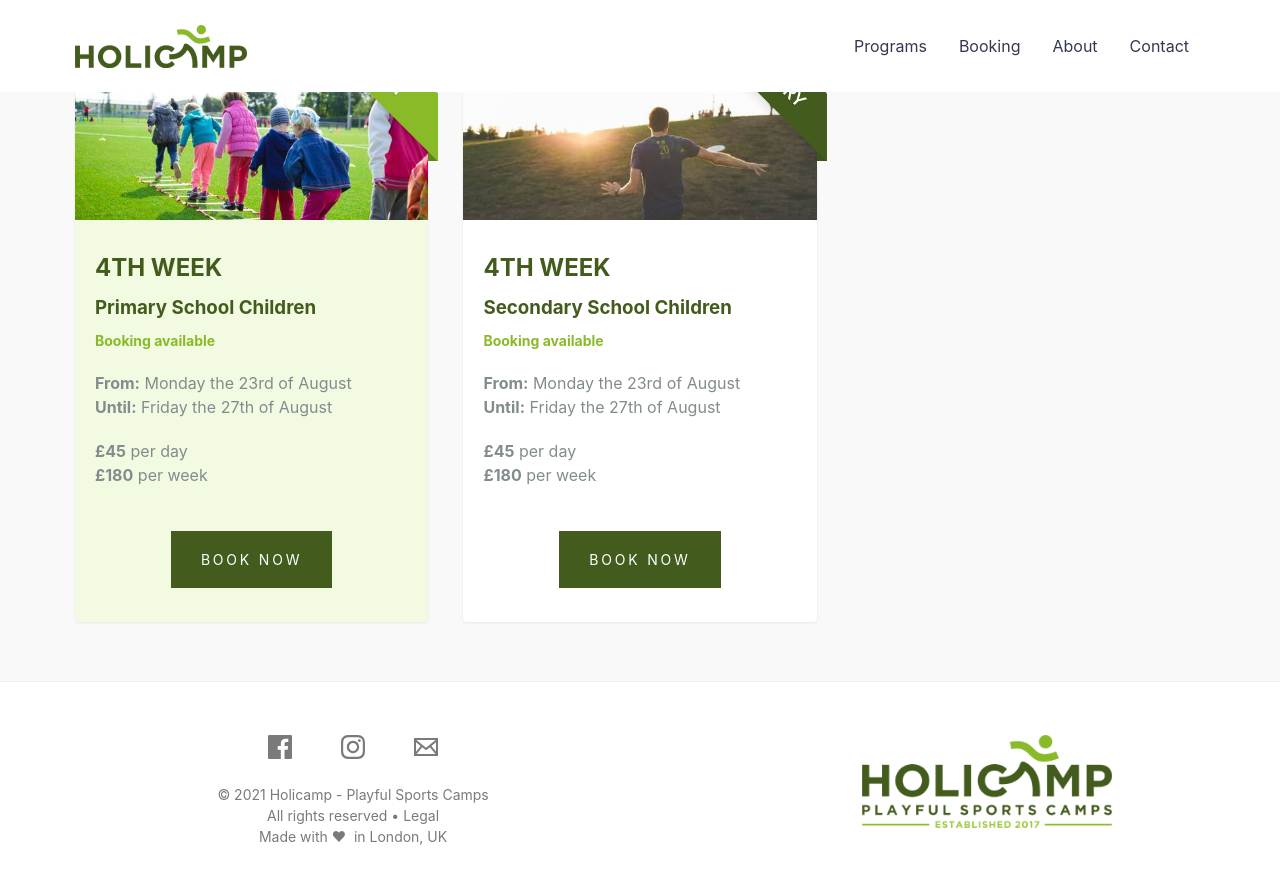
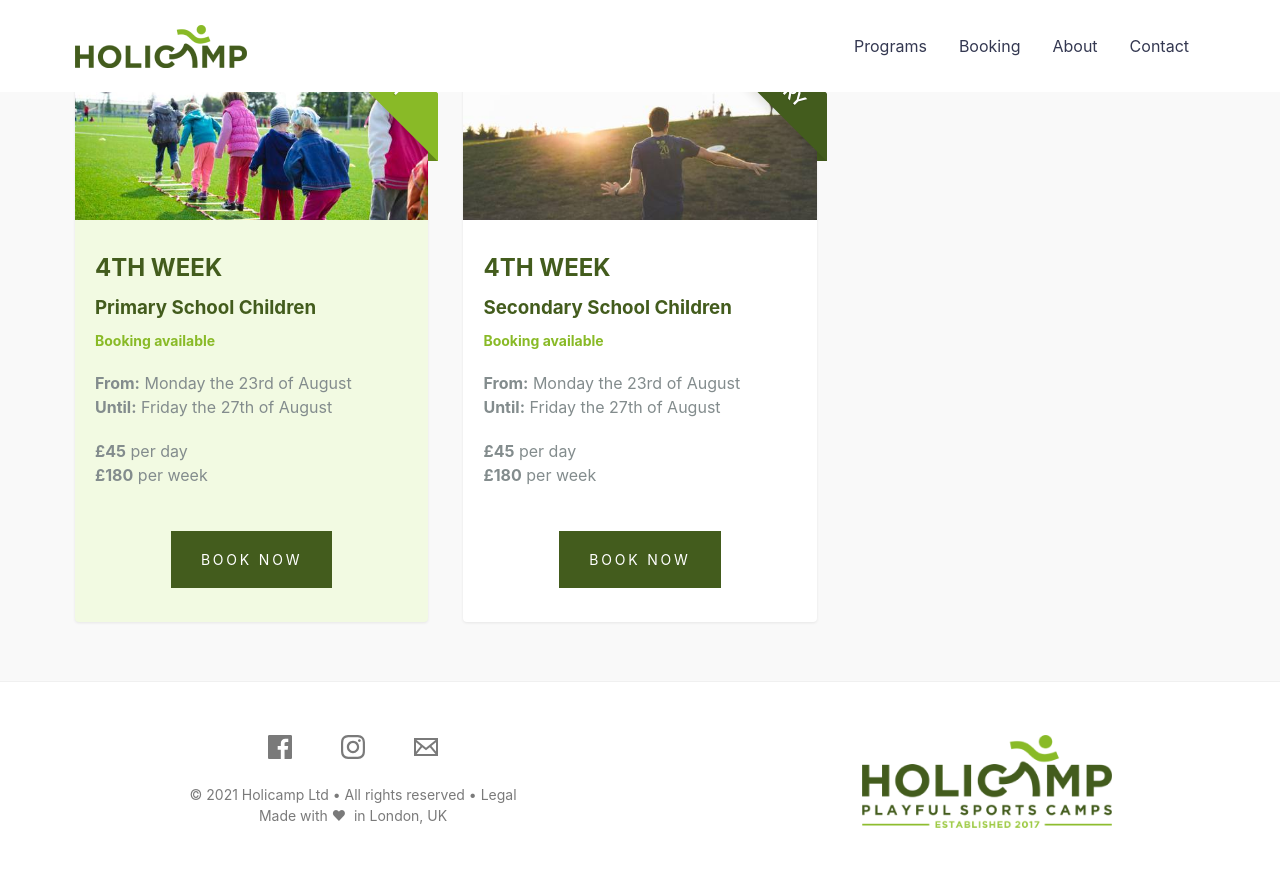
Before and after one commit to holicamp/holicamp.github.io, a Jekyll site: the page built from index.md, in a window 1280 px wide and 900 px high, scrolled down 4298 px. Shown: the top 884 px of the window. Built offline with Jekyll 4.4.1, drawn with Linux system fonts in a browser that asks for light colours; nearby versions of some CDN libraries; comment, search, counter and statistics services are not loaded.

```diff
--- a/_config.yml
+++ b/_config.yml
@@ -1,7 +1,7 @@
-title: Holicamp - Playful Sports Camps
+title: Holicamp
 author: holicamp
 email: hello@holicamp.org.uk
-description: Holiday play-schemes for children in London, UK - We are on a mission to offer various holiday camps in London for kids from 6 years old (primary school) up to 14 years old (secondary school).
+description: Holiday playful sports camps for children in London, UK - We are on a mission to offer various holiday camps in London for kids from 6 years old (primary school) up to 14 years old (secondary school).
 baseurl: ""
 url: "https://holicamp.org.uk"
 google_tag_manager: "UA-90339029-2"
--- a/_includes/footer.html
+++ b/_includes/footer.html
@@ -20,8 +20,9 @@
                     </nav>
                 {% endif %}
                 <span>
-                    &copy; {{ site.time | date: '%Y' }} {{ site.title | escape }}<br />
-                    All rights reserved • <a href="{{ '/legal' | relative_url }}" itemprop="url"><span itemprop="name">Legal</span></a><br />
+                    &copy; {{ site.time | date: '%Y' }} {{ site.title | escape }} Ltd •
+                    All rights reserved •
+                    <a href="{{ '/legal' | relative_url }}" itemprop="url"><span itemprop="name">Legal</span></a><br />
                     Made with&nbsp;❤&nbsp;&nbsp;in London, UK
                 </span>
             </div>
```
